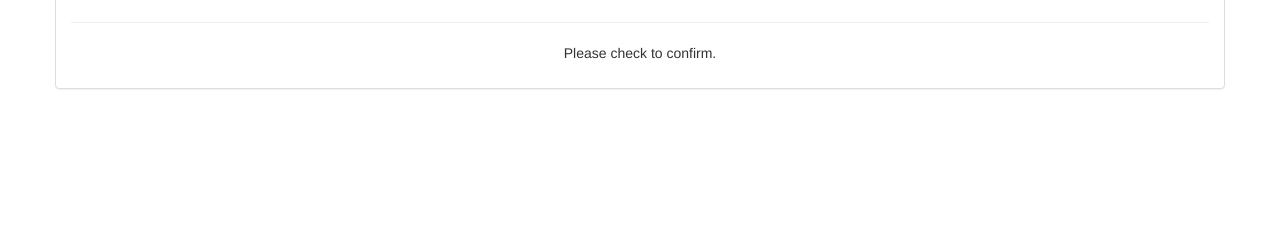
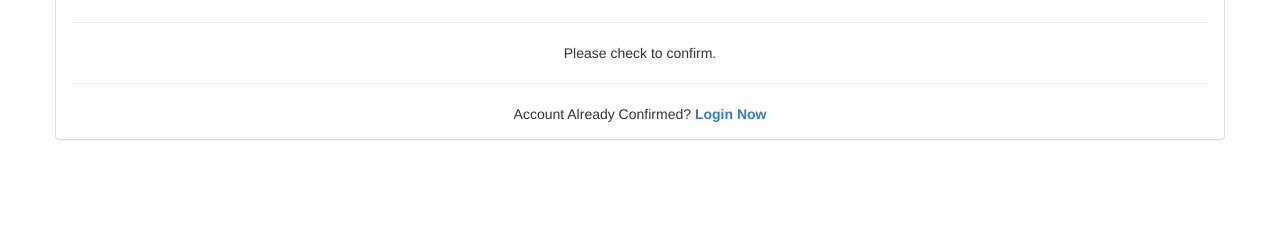
Before and after one commit to CleoMugs/iMeme, a Django app: template templates/email_confirm.html in a window 1280 px wide. Shown: the part 319-559 px from the top of the page. Run offline with Django 3.2, Linux system fonts and the light colour scheme; the template is opened without the code that fills it, so the values that code supplies are empty; some libraries are stand-ins or nearby versions.

Commit message:
added confirm_email.css

```diff
--- a/templates/email_confirm.html
+++ b/templates/email_confirm.html
@@ -26,20 +26,22 @@
     <div class="container">
         <div class="row">
             <div class="col">
-              <div class="user_card">
+
                 <div class="panel panel-default">
                   <div class="panel-body">
                     <div class="text-center">
                       <h1><i class="far fa-envelope fa-2x"></i></h1>
                       <h2 class="text-center">Your email needs to be confirmed</h2>
                       <p>We have sent a confirmation link to your email address: <strong>{{user.email}}</strong> <br> <hr> Please check to confirm.</p>
-                      <!-- <div class="d-flex justify-content-center links"> <hr>
+
+                      <div class="d-flex justify-content-center links"> <hr>
                         Account Already Confirmed? <a href="{% url 'login_user' %}" class="ml-2"><strong>Login Now</strong></a>
-					            </div> -->
+					            </div>
+
                     </div>
                   </div>
                 </div>
-              </div>
+
         </div>
     </div>
 </body>
```
Also changed, not shown: static/css/confirm_email.css (added).
